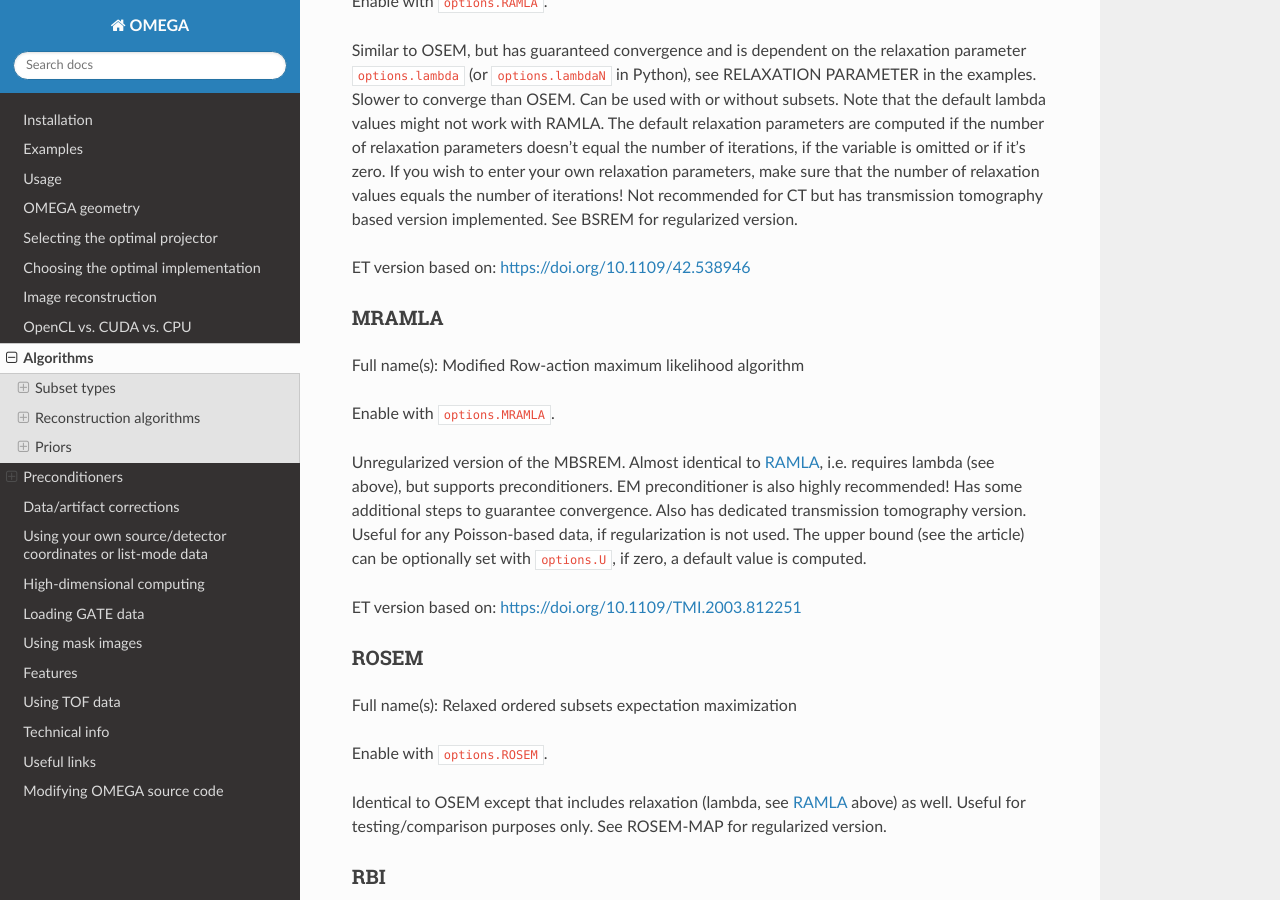
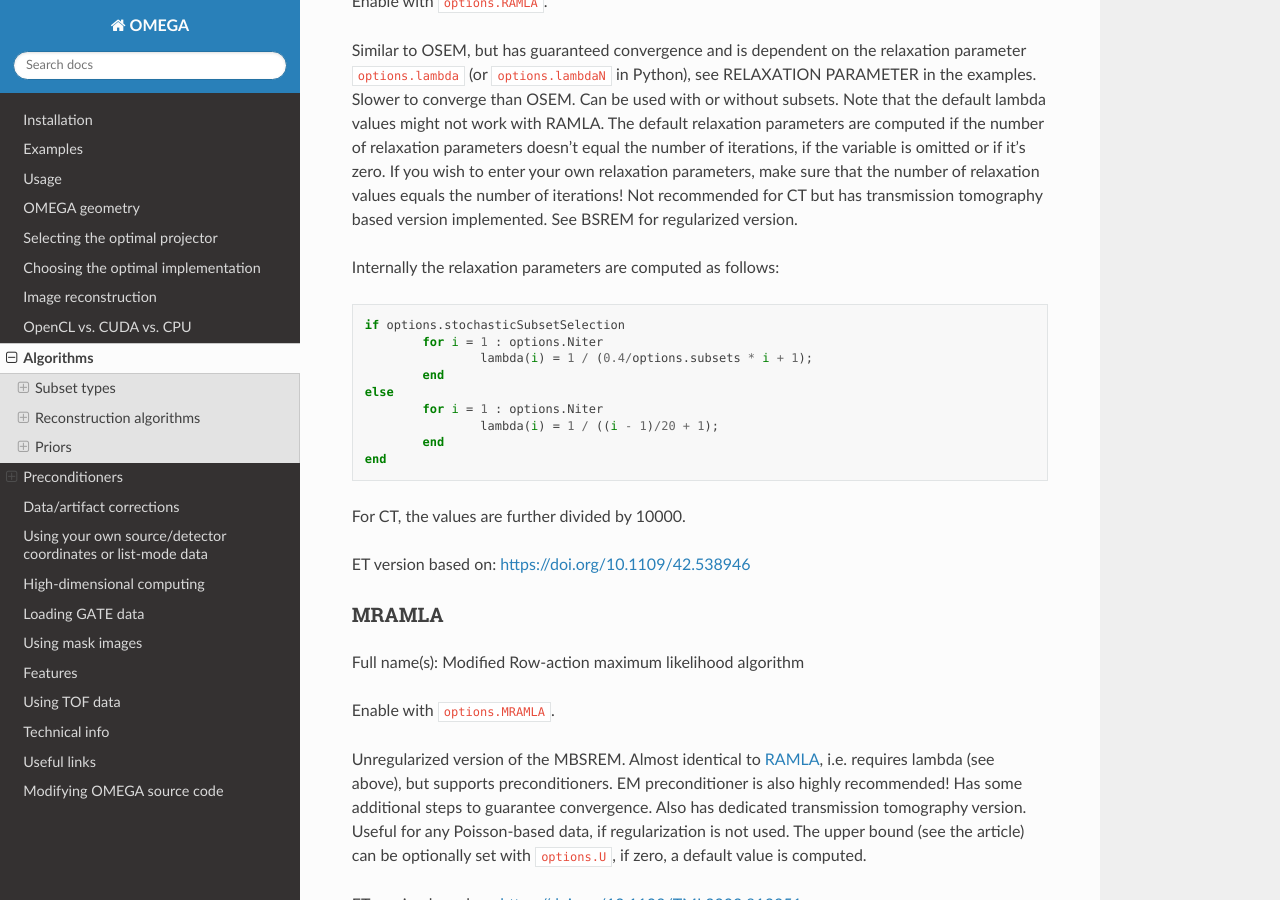
Before and after one commit to villekf/OMEGA-doc, a Sphinx documentation site: the page built from docs/source/algorithms.rst, in a window 1280 px wide and 900 px high, scrolled down 6262 px. Built offline with Sphinx 7.4.7 and the Read the Docs theme 3.1.0, drawn with Linux system fonts in a browser that asks for light colours.

Commit message:
Update algorithms.rst

```diff
--- a/docs/source/algorithms.rst
+++ b/docs/source/algorithms.rst
@@ -156,6 +156,22 @@ Similar to OSEM, but has guaranteed convergence and is dependent on the relaxati
 Slower to converge than OSEM. Can be used with or without subsets. Note that the default lambda values might not work with RAMLA. The default relaxation parameters are computed if the number of relaxation parameters doesn't equal
 the number of iterations, if the variable is omitted or if it's zero. If you wish to enter your own relaxation parameters, make sure that the number of relaxation values equals the number of iterations!
 Not recommended for CT but has transmission tomography based version implemented. See BSREM for regularized version.
+
+Internally the relaxation parameters are computed as follows:
+
+.. code-block:: matlab
+
+	if options.stochasticSubsetSelection
+		for i = 1 : options.Niter
+			lambda(i) = 1 / (0.4/options.subsets * i + 1);
+		end
+	else
+		for i = 1 : options.Niter
+			lambda(i) = 1 / ((i - 1)/20 + 1);
+		end
+	end
+
+For CT, the values are further divided by 10000.
 
 ET version based on: https://doi.org/10.1109/42.538946
 
```
